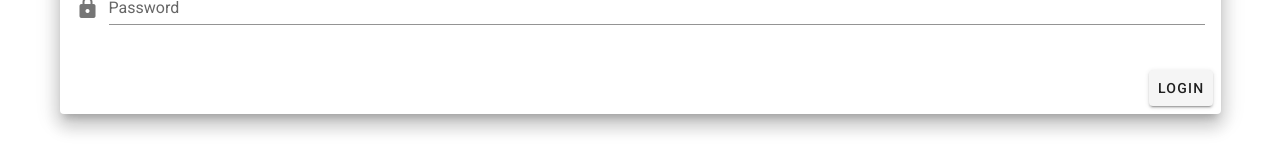
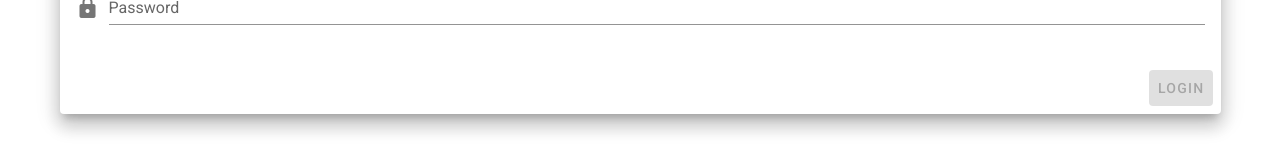
Before and after one commit to rubur-webbeds/jellytoring-web, a Vue app: page /#/login in a window 1280 px wide. Shown: the part 250-410 px from the top of the page. Built offline with nearby package versions, Linux system fonts and the light colour scheme.

Commit message:
Add Login form validation

```diff
--- a/src/views/login/Login.vue
+++ b/src/views/login/Login.vue
@@ -4,19 +4,18 @@
       <v-toolbar dark>
         <v-toolbar-title>
           <v-icon>mdi-account</v-icon>
-          <span class="ml-3">
-            Login
-          </span>
+          <span class="ml-3"> Login </span>
         </v-toolbar-title>
       </v-toolbar>
       <v-card-text>
-        <v-form @submit.prevent>
+        <v-form @submit.prevent v-model="validForm">
           <v-text-field
             prepend-icon="mdi-account"
             name="login"
             label="Email"
             type="email"
             v-model="email"
+            :rules="[validationRules.required, validationRules.email]"
           ></v-text-field>
           <v-text-field
             id="password"
@@ -25,6 +24,7 @@
             label="Password"
             type="password"
             v-model="password"
+            :rules="[validationRules.required]"
             @keyup.enter="login"
           ></v-text-field>
         </v-form>
@@ -41,14 +41,18 @@
       </v-card-text>
       <v-card-actions>
         <v-spacer></v-spacer>
-        <v-btn @click="this.login" :loading="buttonLoading" :disabled="buttonLoading">Login</v-btn>
+        <v-btn
+          @click="this.login"
+          :loading="buttonLoading"
+          :disabled="buttonLoading || !validForm"
+          >Login</v-btn
+        >
       </v-card-actions>
     </v-card>
   </v-container>
 </template>
 
 <script>
-
 import authService from "@/services/authService.js";
 
 export default {
@@ -57,10 +61,20 @@ export default {
     email: "",
     password: "",
     showError: false,
-    buttonLoading: false
+    buttonLoading: false,
+    validForm: false,
+    validationRules: {
+      required: (value) => !!value || "This field is required",
+      email: (value) => {
+        const pattern =
+          /^(([^<>()[\]\\.,;:\s@"]+(\.[^<>()[\]\\.,;:\s@"]+)*)|(".+"))@((\[[0-9]{1,3}\.[0-9]{1,3}\.[0-9]{1,3}\.[0-9]{1,3}])|(([a-zA-Z\-0-9]+\.)+[a-zA-Z]{2,}))$/;
+        return pattern.test(value) || "Invalid e-mail";
+      },
+    },
   }),
   methods: {
     async login() {
+      if (this.validForm) {
         this.showError = false;
         this.buttonLoading = true;
         try {
@@ -75,5 +89,6 @@ export default {
         }
       }
     },
+  },
 };
 </script>
```
Lines whose indentation alone changed are shown as unchanged.
